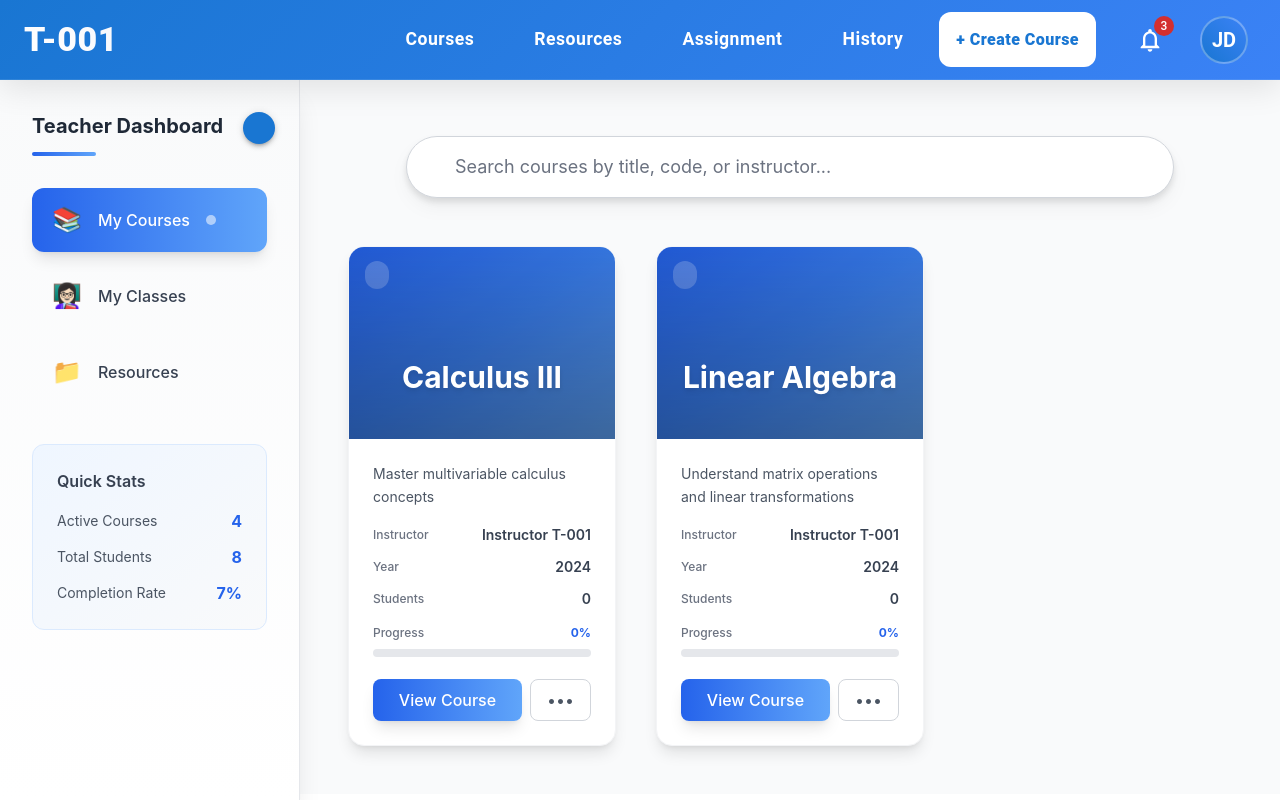
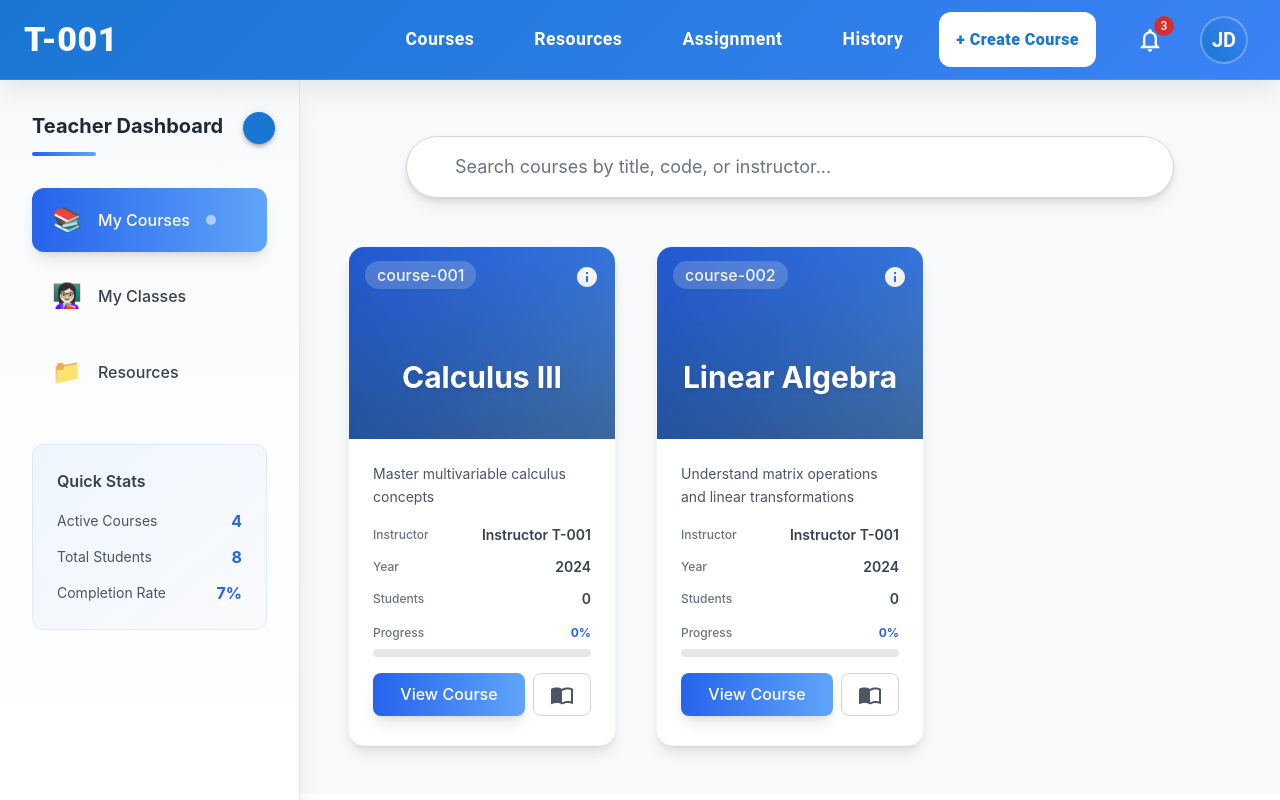
Before and after one commit to layjason/IMM-SCMP, a React (Create React App) app in the folder imm-scmp-frontend/: page /login in a window 1280 px wide. Both pictures are taken after a click on the button "立即登录". Built offline with nearby package versions, Linux system fonts and the light colour scheme; some icons are missing.

Commit message:
frontend

```diff
--- a/imm-scmp-frontend/src/components/courseList/CourseCard.js
+++ b/imm-scmp-frontend/src/components/courseList/CourseCard.js
@@ -1,12 +1,13 @@
 import React from 'react';
 import { useNavigate } from 'react-router-dom';
 import getId from '../../utils/getId';
+import { ImportContacts, Info } from '@mui/icons-material';
 
-const id = getId();
+const cid = getId();
 const CourseCard = ({ course }) => {
   const {
     title,
-    code,
+    id,
     description,
     instructor,
     year,
@@ -15,7 +16,8 @@ const CourseCard = ({ course }) => {
   } = course;
   const navigate = useNavigate();
 
-  const handleClick = () => navigate(`/courses/${id}/${course.id}`);
+  const handleClick = () => navigate(`/courses/${cid}/${course.id}`);
+
   return (
     <div className="group relative bg-white rounded-2xl shadow-lg hover:shadow-2xl transition-all duration-300 overflow-hidden border border-gray-100 hover:-translate-y-1 h-[500px] flex flex-col">
       {/* Course Image */}
@@ -23,9 +25,12 @@ const CourseCard = ({ course }) => {
         <div className="absolute inset-0 bg-black/10"></div>
         <div className="absolute top-4 left-4">
           <span className="bg-white/20 backdrop-blur-sm text-white px-3 py-1 rounded-full text-md font-medium">
-            {code}
+            {id}
           </span>
         </div>
+        <button className="absolute top-4 right-4 text-white">
+          <Info />
+        </button>
         <div className="absolute inset-0 bg-gradient-to-t from-black/30 to-transparent"></div>
         <div className="absolute bottom-10 left-4 right-4">
           <h3 className="text-3xl font-bold text-white mb-1 group-hover:text-gray-200 transition-colors duration-200 drop-shadow-md text-center">
@@ -75,6 +80,7 @@ const CourseCard = ({ course }) => {
         </div>
 
         {/* Action Buttons */}
+        <div>
           <div className="flex space-x-2 mt-auto">
             <button
               onClick={handleClick}
@@ -82,9 +88,13 @@ const CourseCard = ({ course }) => {
             >
               View Course
             </button>
-          <button className="px-4 py-2 border border-gray-300 text-gray-600 rounded-lg hover:bg-gray-50 transition-all duration-200">
-            •••
+            <button
+              onClick={() => navigate('/resources')}
+              className="px-4 py-2 border border-gray-300 text-gray-600 rounded-lg hover:bg-gray-50 transition-all duration-200"
+            >
+              <ImportContacts />
             </button>
+          </div>
         </div>
       </div>
     </div>
```
Lines whose indentation alone changed are shown as unchanged.
